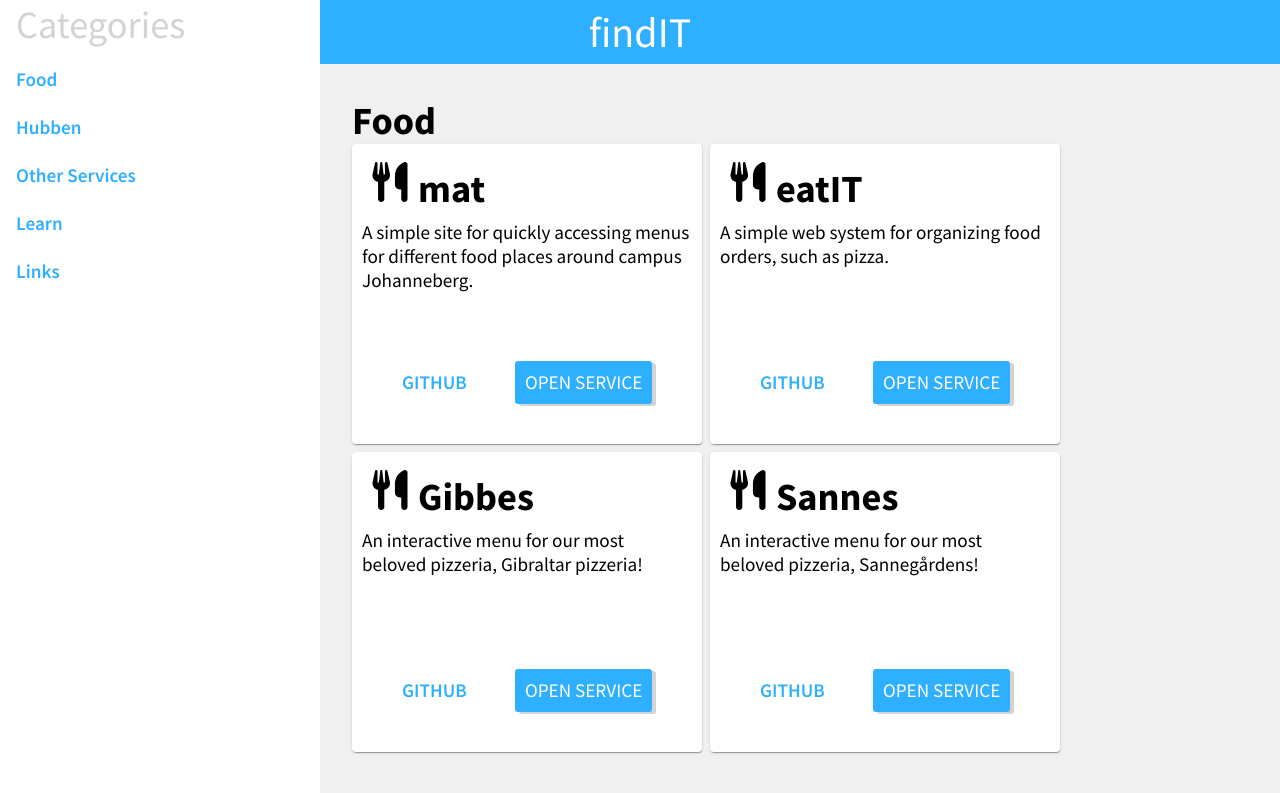
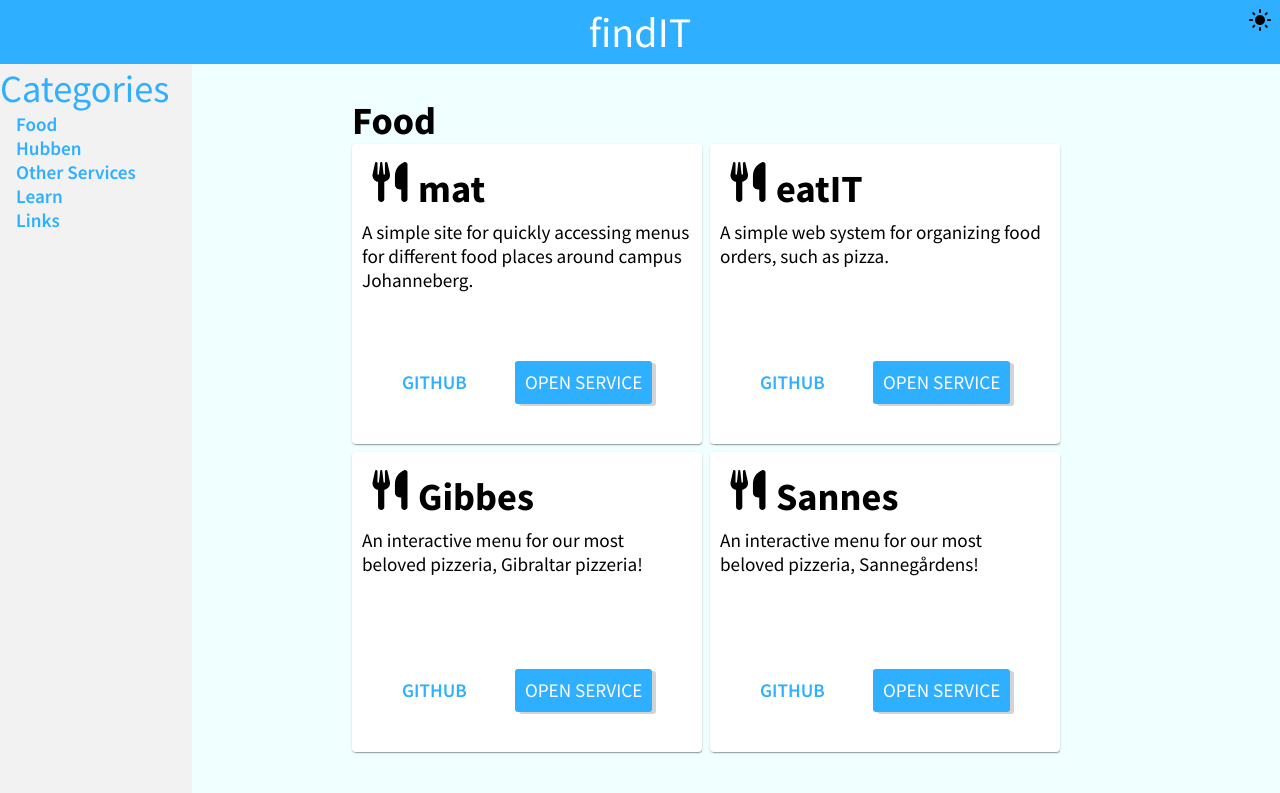
Before and after one commit to cthit/findIT, a Next.js app in the folder frontend/: page / in a window 1280 px wide. Shown: the top 793 px of the page. Built offline with nearby package versions, Linux system fonts and the light colour scheme.

Commit message:
Added dark mode, might need to tweak colours a bit

```diff
--- a/frontend/components/elements/Categorylist.tsx
+++ b/frontend/components/elements/Categorylist.tsx
@@ -6,15 +6,20 @@ import styles from "./CategoryList.module.scss";
 
 export interface CategoryListProps {
   categories: Category;
+  darkMode: boolean;
 }
-const CategoryList = ({ categories }: CategoryListProps) => (
+const CategoryList = ({ categories, darkMode }: CategoryListProps) => (
   <div id={categories.category} className={styles.catBox}>
     <p className="titleClass marginLeftBig marginTopBig">
       {categories.category}
     </p>
     <div className={styles.categoryList}>
       {categories.services.map((service) => (
-        <ServiceCard service={service} key={service.title} />
+        <ServiceCard
+          service={service}
+          key={service.title}
+          darkMode={darkMode}
+        />
       ))}
     </div>
   </div>
--- a/frontend/components/elements/Header.module.scss
+++ b/frontend/components/elements/Header.module.scss
@@ -1,10 +1,12 @@
 @import "../../resources/styles/vars.scss";
 
-.headerStyle{
-	background-color: $primary-color;
-	font-size:$font-size-large;
-	color:$primary-text-color;
+.headerStyle {
+	font-size: $font-size-large;
 	height: $space-giant;
+	position: -webkit-sticky;
+		position: sticky;
+		top: 0;
+		z-index: 3;
 }
 
 .titleStyle{
@@ -21,10 +23,32 @@
 .showNav{
 	height:$space-giant;
 	width:$space-giant;
+	position: relative;
 	@media only screen and (min-width:$breakpoint-mobile){
-		z-index:1;
+		top: -$space-giant;
+			z-index: 1;
 	}
 	@media only screen and (max-width:$breakpoint-mobile){
-		z-index:-1;
-	}
+		top: 0px;
+			z-index: 1;
+		}
+		}
+
+		.darkModeIcon {
+			height: 3rem;
+			margin: 0.5rem;
+			width: auto;
+			position: absolute;
+			right: 0vh;
+			color: black;
+			z-index: 2;
+		}
+
+		.darkMode {
+			background-color: $secondary-color;
+			color: $secondary-text-color;
+		}
+.lightMode {
+	background-color: $primary-color;
+	color: $primary-text-color;
 }
--- a/frontend/components/elements/Header.tsx
+++ b/frontend/components/elements/Header.tsx
@@ -1,3 +1,6 @@
+import DarkModeIcon from "@mui/icons-material/DarkMode";
+import LightModeIcon from "@mui/icons-material/LightMode";
+
 import { Category } from "../../data/category";
 import NavBar from "../views/NavBar";
 
@@ -7,10 +10,21 @@ export interface HeaderProps {
   categories: Category[];
   show: boolean;
   setShow: any;
+  darkMode: boolean;
+  setDarkMode: any;
 }
-const Header = ({ categories, show, setShow }: HeaderProps) => (
-  <div className={styles.headerStyle}>
-    <NavBar categories={categories} show={show} />
+const Header = ({
+  categories,
+  show,
+  setShow,
+  darkMode,
+  setDarkMode
+}: HeaderProps) => (
+  <div
+    className={`${styles.headerStyle} ${
+      darkMode ? styles.darkMode : styles.lightMode
+    }`}>
+    <NavBar categories={categories} show={show} darkMode={darkMode} />
     <img
       className={styles.showNav}
       src="images/Hamburger_icon.png"
@@ -19,6 +33,16 @@ const Header = ({ categories, show, setShow }: HeaderProps) => (
       }}
     />
     <h1 className={`${styles.titleStyle}`}>findIT</h1>
+    <a
+      onClick={() => {
+        setDarkMode(!darkMode);
+      }}>
+      {darkMode ? (
+        <DarkModeIcon className={styles.darkModeIcon} />
+      ) : (
+        <LightModeIcon className={styles.darkModeIcon} />
+      )}
+    </a>
   </div>
 );
 
--- a/frontend/components/elements/LightBox.tsx
+++ b/frontend/components/elements/LightBox.tsx
@@ -7,26 +7,28 @@ export interface LightBoxProps {
   categories: Category[];
   show: boolean;
   setShow: any;
+  darkMode: boolean;
 }
-function LightBox({ categories, show, setShow }: LightBoxProps) {
-  if (!show)
-    return (
-      <div>
-        {categories.map((service: Category) => (
-          <CategoryList categories={service} key={service.category} />
-        ))}
-      </div>
-    );
-
+function LightBox({ categories, show, setShow, darkMode }: LightBoxProps) {
   return (
     <div
-      onClick={() => {
-        setShow(!show);
-      }}>
+      onClick={
+        show
+          ? () => {
+              setShow(!show);
+            }
+          : () => {
+              true;
+            }
+      }>
       {categories.map((service: Category) => (
-        <CategoryList categories={service} key={service.category} />
+        <CategoryList
+          categories={service}
+          key={service.category}
+          darkMode={darkMode}
+        />
       ))}
-      <div className={styles.hidden}></div>
+      {show ? <div className={styles.hidden}></div> : null}
     </div>
   );
 }
--- a/frontend/components/views/NavBar.module.scss
+++ b/frontend/components/views/NavBar.module.scss
@@ -1,15 +1,12 @@
 @import "../../resources/styles/vars.scss";
 
-.navStyle{
-	background-color:white;
-	color:$gray-color;
+.navStyle {
 	height:100rem;
-	position:fixed;
-	padding-left: $space;
+	position: fixed;
 	@media only screen and (min-width:$breakpoint-mobile){
-		min-width:5*$space-giant;
-		max-width:5*$space-giant;
-		top:0px;
+		min-width: 3*$space-giant;
+			max-width: 3*$space-giant;
+			top: $space-giant;
 	}
 	@media only screen and (max-width:$breakpoint-mobile){
 		top:$space-giant;
@@ -56,3 +53,32 @@
 		z-index:3;
 	}
 }
+.lightNav {
+	background-color: #f2f2f2;
+	color: $primary-color;
+}
+
+.darkNav {
+	background-color: $gray-color-dark;
+	color: white;
+}
+
+.linkBox {
+	display: flex;
+	flex-direction: column;
+	text-indent: $space;
+
+	@media only screen and (min-width:$breakpoint-mobile) {
+		flex-direction: row;
+	}
+
+	&:hover {
+		background-color: $primary-color;
+		color: white;
+	}
+
+	&:active {
+		background-color: $secondary-color;
+		color: white;
+	}
+}
--- a/frontend/components/views/NavBar.tsx
+++ b/frontend/components/views/NavBar.tsx
@@ -5,15 +5,20 @@ import styles from "./NavBar.module.scss";
 export interface NavBarProps {
   categories: Category[];
   show: boolean;
+  darkMode: boolean;
 }
-function NavBar({ categories, show }: NavBarProps) {
+function NavBar({ categories, show, darkMode }: NavBarProps) {
   return (
     <div
-      className={`${styles.navStyle} ${show ? styles.shown : styles.hidden}`}>
+      className={`${styles.navStyle} ${show ? styles.shown : styles.hidden} ${
+        darkMode ? styles.darkNav : styles.lightNav
+      }`}>
       <p>Categories</p>
       {categories.map((category) => (
         <p key={category.category}>
-          <a href={`#${category.category}`}>{category.category}</a>
+          <a href={`#${category.category}`}>
+            <div className={styles.linkBox}>{category.category}</div>
+          </a>
         </p>
       ))}
     </div>
--- a/frontend/components/views/ServiceCard.module.scss
+++ b/frontend/components/views/ServiceCard.module.scss
@@ -28,3 +28,10 @@
 	font-weight: bold;
 	font-size: $font-size-large;
 }
+.darkCard {
+	background-color: $gray-color-dark;
+}
+
+.lightCard {
+	background-color: white;
+}
--- a/frontend/components/views/ServiceCard.tsx
+++ b/frontend/components/views/ServiceCard.tsx
@@ -6,8 +6,9 @@ import styles from "./ServiceCard.module.scss";
 
 export interface ServiceCardProps {
   service: Service;
+  darkMode: boolean;
 }
-function ServiceCard({ service }: ServiceCardProps) {
+function ServiceCard({ service, darkMode }: ServiceCardProps) {
   let src;
 
   // Use the specified service icon if it exists, otherwise use the service's favicon.
@@ -18,7 +19,7 @@ function ServiceCard({ service }: ServiceCardProps) {
   }
 
   return (
-    <div className="card">
+    <div className={`card ${darkMode ? styles.darkCard : styles.lightCard}`}>
       <p className={styles.cardTitle}>
         <img
           src={src}
--- a/frontend/package.json
+++ b/frontend/package.json
@@ -13,11 +13,15 @@
     "prettier:fix": "prettier --write --loglevel error --ignore-path .gitignore \"**/*.{ts,tsx,js,jsx,json,yml,yaml}\""
   },
   "dependencies": {
+    "@emotion/react": "^11.10.5",
+    "@emotion/styled": "^11.10.5",
     "@fortawesome/fontawesome-svg-core": "^6.1.1",
     "@fortawesome/free-brands-svg-icons": "^6.0.0",
     "@fortawesome/free-regular-svg-icons": "^6.0.0",
     "@fortawesome/free-solid-svg-icons": "^6.0.0",
     "@fortawesome/react-fontawesome": "^0.2.0",
+    "@mui/icons-material": "^5.10.9",
+    "@mui/material": "^5.10.12",
     "next": "12.2.5",
     "react": "18.2.0",
     "react-dom": "18.2.0",
--- a/frontend/pages/index.module.scss
+++ b/frontend/pages/index.module.scss
@@ -0,0 +1 @@
+@import "../resources/styles/vars.scss";
--- a/frontend/pages/index.tsx
+++ b/frontend/pages/index.tsx
@@ -1,5 +1,6 @@
 import { useState } from "react";
 
+import { DarkMode } from "@mui/icons-material";
 import type { NextPage } from "next";
 import Head from "next/head";
 
@@ -8,9 +9,12 @@ import LightBox from "../components/elements/LightBox";
 import { Category } from "../data/category";
 import data from "../data/service.json";
 
+import styles from "./index.module.scss";
+
 const Home: NextPage = () => {
   const categories: Category[] = data;
   const [show, setShow] = useState(false);
+  const [darkMode, setDarkMode] = useState(false);
   return (
     <>
       <Head>
@@ -22,9 +26,20 @@ const Home: NextPage = () => {
         <link rel="icon" href="/favicon.ico" />
       </Head>
 
-      <main>
-        <Header categories={categories} show={show} setShow={setShow} />
-        <LightBox categories={categories} show={show} setShow={setShow} />
+      <main className={darkMode ? "darkMode" : "lightMode"}>
+        <Header
+          categories={categories}
+          show={show}
+          setShow={setShow}
+          darkMode={darkMode}
+          setDarkMode={setDarkMode}
+        />
+        <LightBox
+          categories={categories}
+          show={show}
+          setShow={setShow}
+          darkMode={darkMode}
+        />
       </main>
     </>
   );
--- a/frontend/resources/styles/globals.scss
+++ b/frontend/resources/styles/globals.scss
@@ -20,7 +20,7 @@ html {
 body {
   margin: 0;
   padding: 0;
-  background-color: #f0f0f0;
+  //background-color: #f0f0f0;
 }
 
 .card {
@@ -170,15 +170,25 @@ button {
   text-decoration: none;
   padding: 5pt;
   font-size:$font-size-normal;
-  transition: all .5s ease;
+  transition: all .3s ease;
   border: 3px solid $primary-color;
   border-radius: 3px;
   box-shadow: 4px 2px $gray-color;
+  position: relative;
   &:hover{
     background-color:$primary-color-selected-hover;
     border-color: $primary-color-selected-hover;
     box-shadow: 8px 4px $gray-color;
-  }
+    margin: 0 2px 4px 0;
+    }
+
+    &:active {
+      transition: none;
+      background-color: $secondary-color;
+      border-color: $secondary-color;
+      color: white;
+      margin: 0 1px 2px 0;
+}
 }
 
 .noStyleLink {
@@ -250,3 +260,12 @@ button {
     text-align: center;
   }
 }
+.darkMode {
+  background-color: #3e0a5e;
+  color: $primary-text-color;
+}
+
+.lightMode {
+  background-color: azure;
+  color: $secondary-text-color;
+}
```
Also changed, not shown: 2 other files (tests, documents, lock files or other folders).
